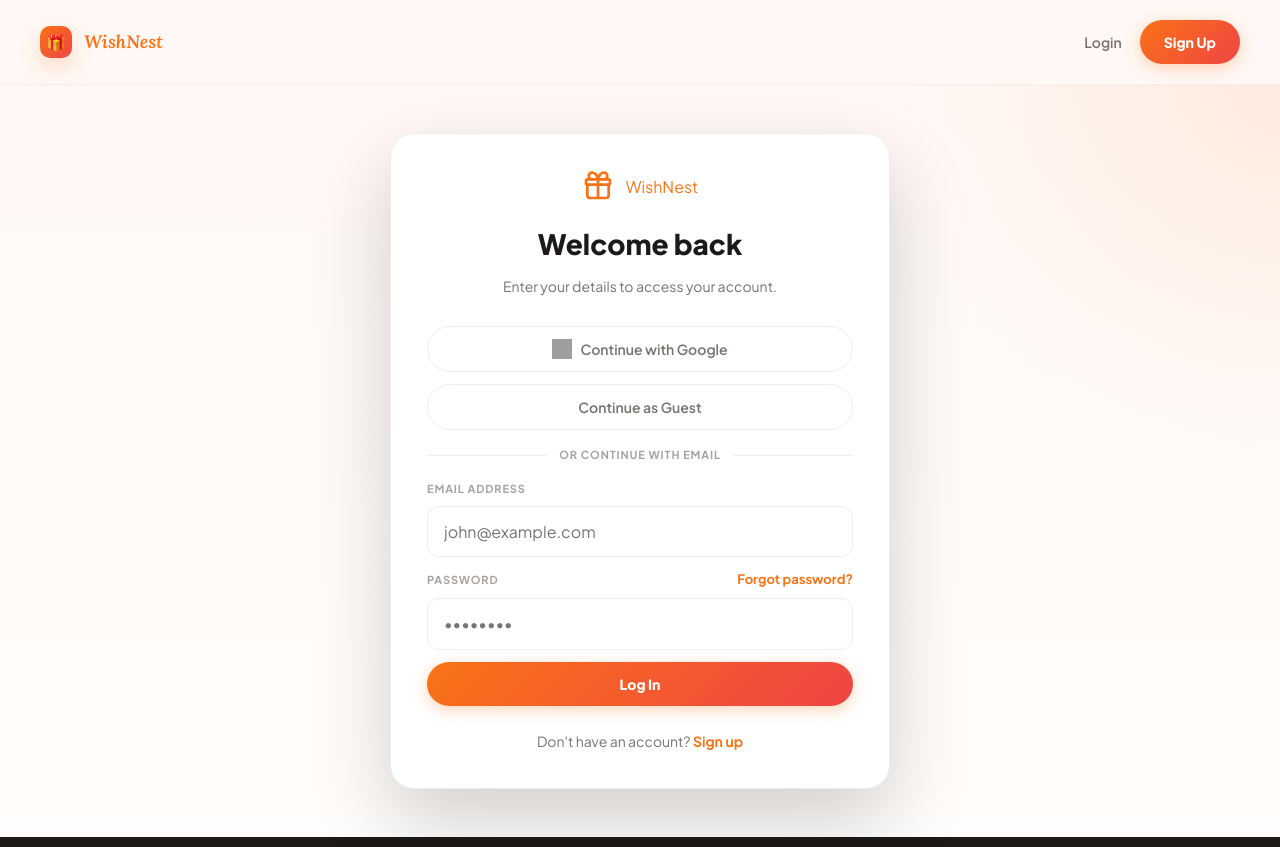
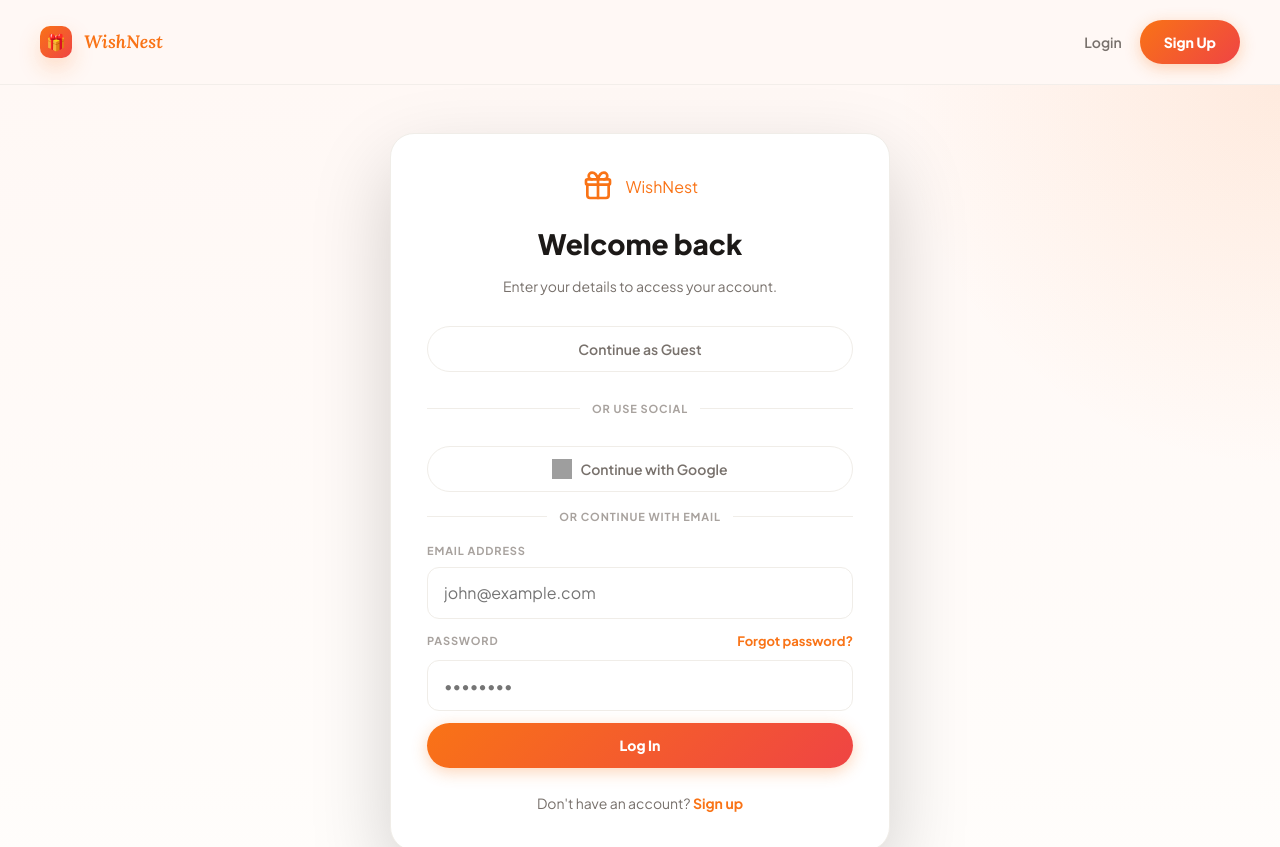
Before and after one commit to Yatish05/wishnest, a React (Vite) app: page /login in a window 1280 px wide. Shown: the top 847 px of the page. Built offline with nearby package versions, Linux system fonts and the light colour scheme; no server answers; grey boxes are pictures that could not be loaded.

Commit message:
Revert "UI: Streamline auth layout and fix spacing"
This reverts commit 6fdee294cd3d89cf4987d1a7c9ae84db0eee878e.

```diff
--- a/src/pages/AuthPage.jsx
+++ b/src/pages/AuthPage.jsx
@@ -69,6 +69,12 @@ export default function AuthPage({ type }) {
         </div>
 
         <div className="auth-social">
+          <button className="btn btn-secondary social-btn" type="button" onClick={handleGuestLogin}>
+             Continue as Guest
+          </button>
+          <div className="auth-divider">
+            <span>or use social</span>
+          </div>
           <button
             type="button"
             className="btn btn-secondary social-btn"
@@ -77,9 +83,6 @@ export default function AuthPage({ type }) {
           >
             <img src="https://www.svgrepo.com/show/475656/google-color.svg" alt="Google" className="social-icon" />
             Continue with Google
-          </button>
-          <button className="btn btn-secondary social-btn" type="button" onClick={handleGuestLogin}>
-             Continue as Guest
           </button>
         </div>
 
```
